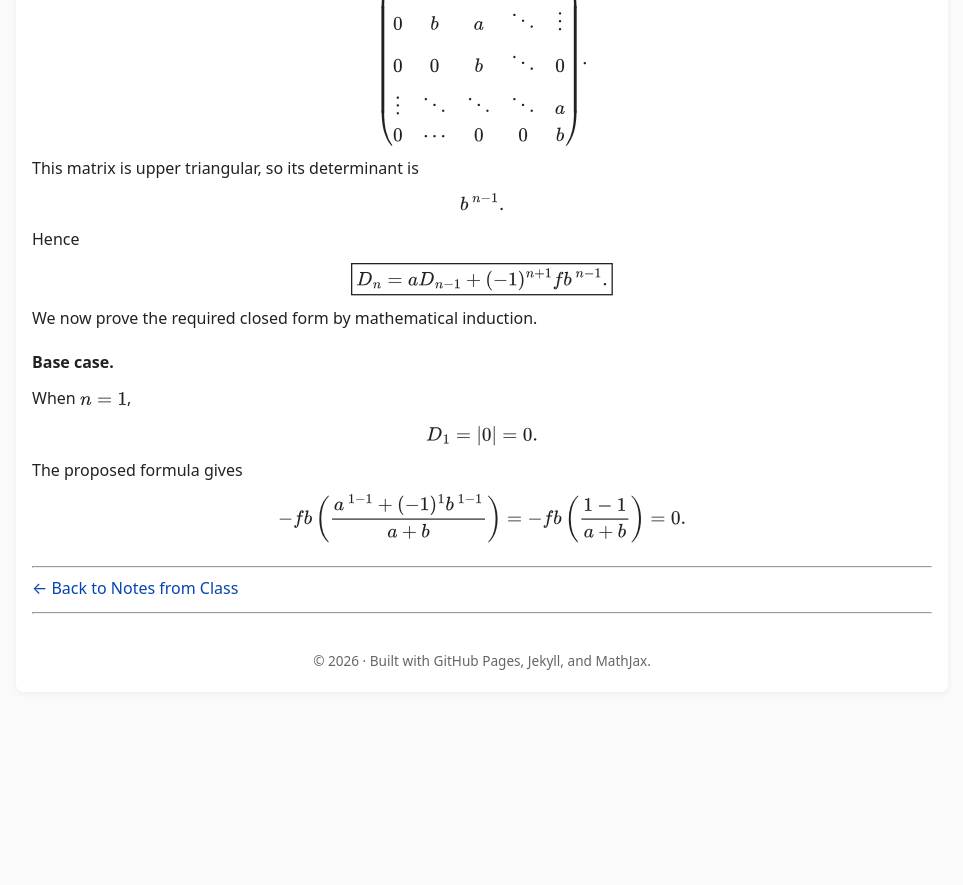
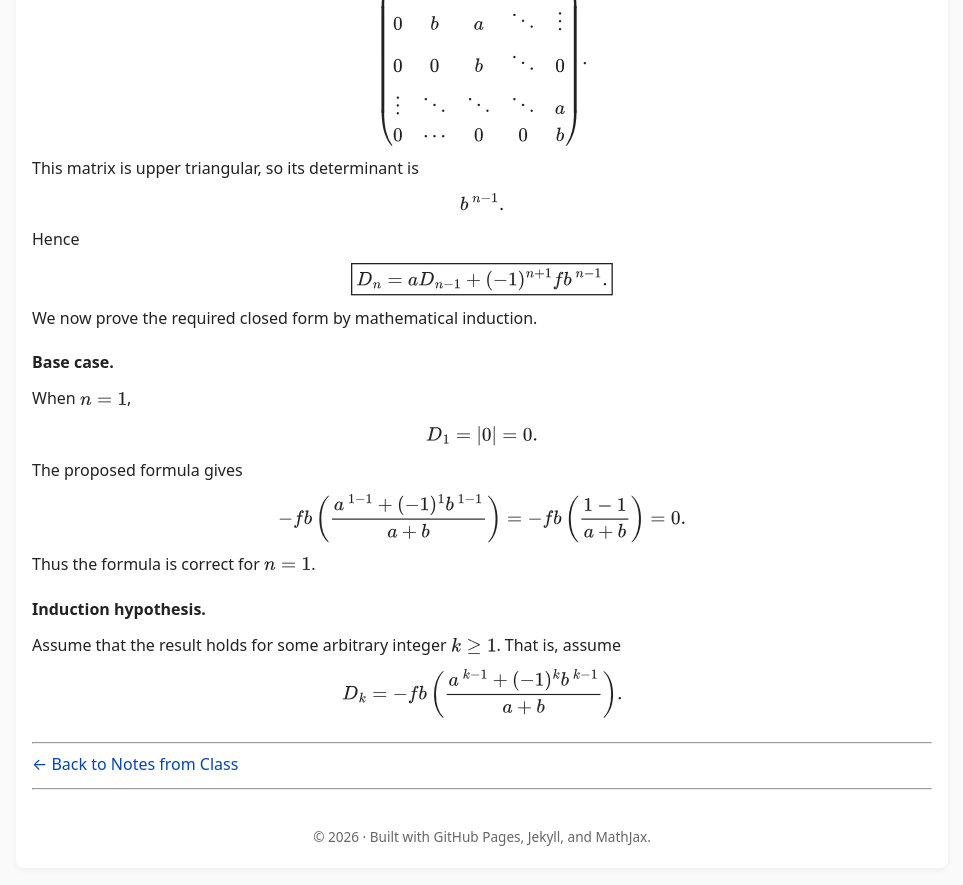
Before and after one commit to SaleemKamaludin/SaleemKamaludin.github.io, a Jekyll site: the page built from courses/math-2276/notes-from-class/lecture-2/index.md, in a window 1280 px wide and 900 px high, scrolled down 12132 px. Shown: the top 885 px of the window, without its empty margins (158-1121 px from the left). Built offline with Jekyll 4.4.1, drawn with Linux system fonts in a browser that asks for light colours; before the commit the page ends 12856 px from its top, so only the background shows below that.

Commit message:
Add induction hypothesis to Example 1.2 proof

```diff
--- a/courses/math-2276/notes-from-class/lecture-2/index.md
+++ b/courses/math-2276/notes-from-class/lecture-2/index.md
@@ -1894,6 +1894,40 @@ D_n=
   </div>
 
   </div>
+
+  <div id="example-1-2-proof-induction-hypothesis">
+
+  <p>
+    Thus the formula is correct for \(n=1\).
+  </p>
+
+  <p style="margin-top: 1.2rem;">
+    <strong>Induction hypothesis.</strong>
+  </p>
+
+  <p>
+    Assume that the result holds for some arbitrary integer \(k\geq 1\).
+    That is, assume
+  </p>
+
+  <div class="display-math">
+
+  \[
+  D_k
+  =
+  -fb
+  \left(
+  \frac{
+  a^{\,k-1}+(-1)^k b^{\,k-1}
+  }{
+  a+b
+  }
+  \right).
+  \]
+
+  </div>
+
+  </div>
 </div>
 
 ---
```
